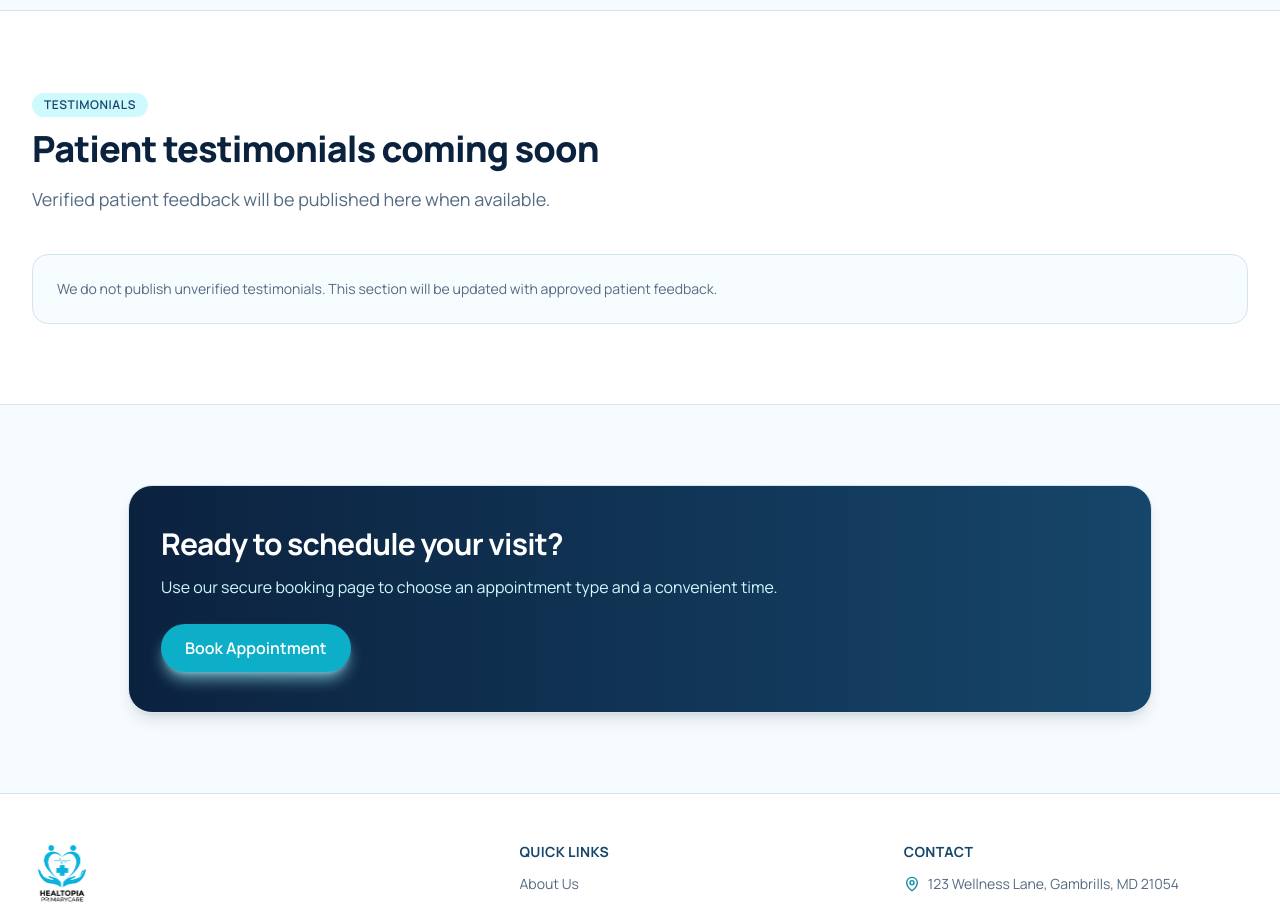
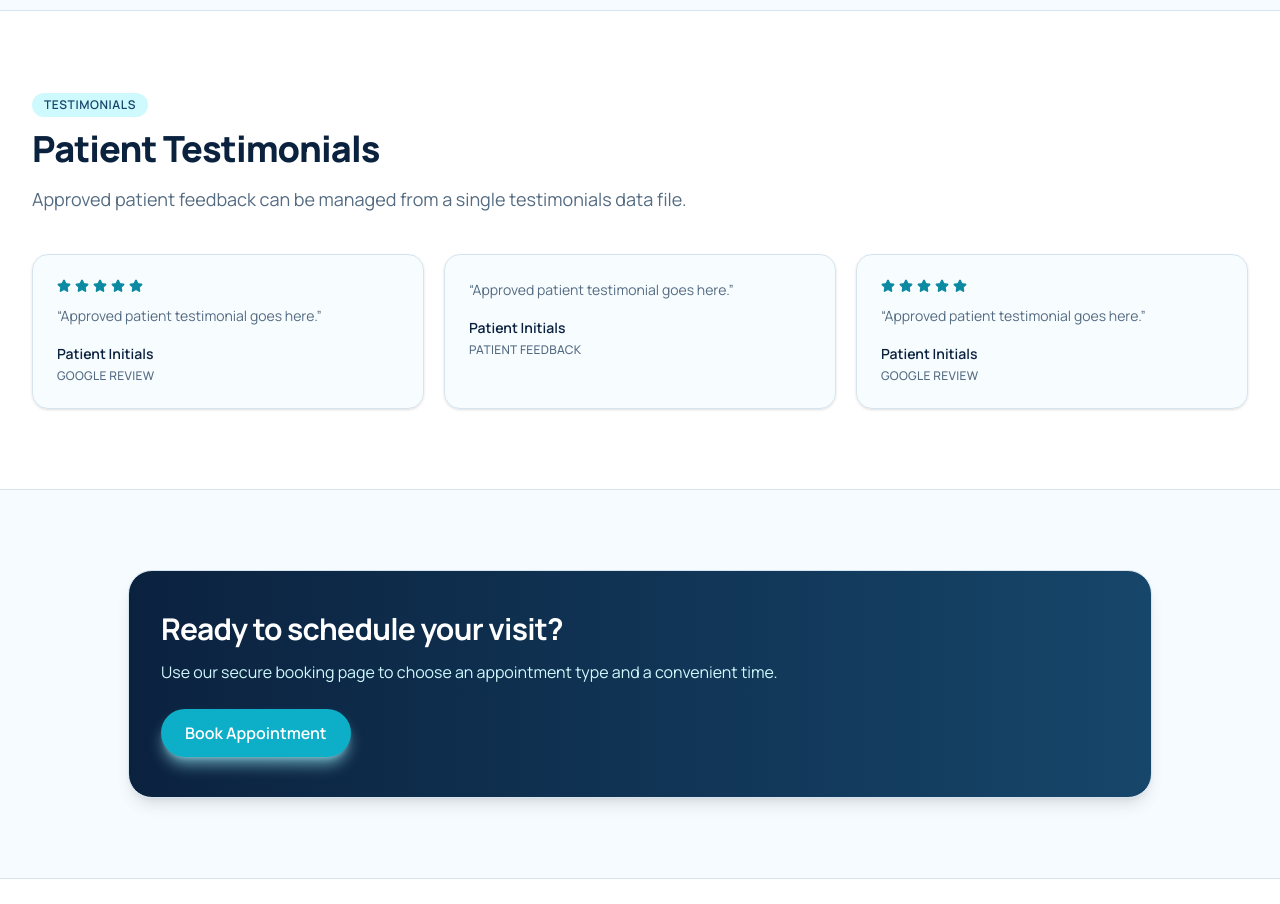
Before and after one commit to Damtish/healtopia-website, a React (Vite) app: page / in a window 1280 px wide. Shown: the part 3880-4784 px from the top of the page. Built offline with nearby package versions, Linux system fonts and the light colour scheme.

Commit message:
Testimonial

```diff
--- /dev/null
+++ b/src/data/testimonials.js
@@ -0,0 +1,17 @@
+export const testimonials = [
+  {
+    quote: 'Approved patient testimonial goes here.',
+    name: 'Patient Initials',
+    source: 'Google Review',
+  },
+  {
+    quote: 'Approved patient testimonial goes here.',
+    name: 'Patient Initials',
+    source: 'Patient Feedback',
+  },
+  {
+    quote: 'Approved patient testimonial goes here.',
+    name: 'Patient Initials',
+    source: 'Google Review',
+  },
+]
--- a/src/pages/Home.jsx
+++ b/src/pages/Home.jsx
@@ -4,6 +4,7 @@ import {
   CalendarClock,
   CreditCard,
   ShieldCheck,
+  Star,
   Stethoscope,
   Video,
 } from 'lucide-react'
@@ -15,6 +16,7 @@ import ProviderCard from '../components/ProviderCard'
 import PricingCard from '../components/PricingCard'
 import services, { serviceIconMap } from '../data/services'
 import pricingPlans from '../data/pricing'
+import { testimonials } from '../data/testimonials'
 import { BOOK_APPOINTMENT_URL } from '../constants/links'
 
 const trustItems = ['Primary Care', 'Medical Weight Loss', 'Telehealth Available', 'Insurance Accepted']
@@ -262,18 +264,37 @@ function Home() {
         <div className="mx-auto w-full max-w-7xl px-4 sm:px-6 lg:px-8">
           <SectionHeader
             eyebrow="Testimonials"
-            title="Patient testimonials coming soon"
-            description="Verified patient feedback will be published here when available."
+            title="Patient Testimonials"
+            description="Approved patient feedback can be managed from a single testimonials data file."
           />
-          <motion.div
-            className="mt-10 rounded-2xl border border-ht-silver bg-ht-soft-blue/30 p-6 text-sm text-ht-gray"
-            initial={{ opacity: 0, y: 24 }}
-            whileInView={{ opacity: 1, y: 0 }}
-            viewport={{ once: true, amount: 0.3 }}
-            transition={{ duration: 0.4 }}
-          >
-            We do not publish unverified testimonials. This section will be updated with approved patient feedback.
-          </motion.div>
+          <div className="mt-10 grid gap-5 md:grid-cols-2 xl:grid-cols-3">
+            {testimonials.map((testimonial, index) => {
+              const showStars = testimonial.source === 'Google Review'
+
+              return (
+                <motion.article
+                  key={`${testimonial.name}-${testimonial.source}-${index}`}
+                  className="rounded-2xl border border-ht-silver bg-ht-soft-blue/30 p-6 shadow-sm"
+                  initial={{ opacity: 0, y: 24 }}
+                  whileInView={{ opacity: 1, y: 0 }}
+                  viewport={{ once: true, amount: 0.3 }}
+                  transition={{ duration: 0.4 }}
+                >
+                  {showStars ? (
+                    <div className="mb-3 flex items-center gap-1 text-ht-cyan-700" aria-label="5 star review">
+                      {Array.from({ length: 5 }).map((_, starIndex) => (
+                        <Star key={starIndex} size={14} fill="currentColor" />
+                      ))}
+                    </div>
+                  ) : null}
+
+                  <blockquote className="text-sm leading-relaxed text-ht-gray">“{testimonial.quote}”</blockquote>
+                  <p className="mt-4 text-sm font-semibold text-ht-navy">{testimonial.name}</p>
+                  <p className="mt-1 text-xs font-medium uppercase tracking-wide text-ht-gray">{testimonial.source}</p>
+                </motion.article>
+              )
+            })}
+          </div>
         </div>
       </section>
 
```
